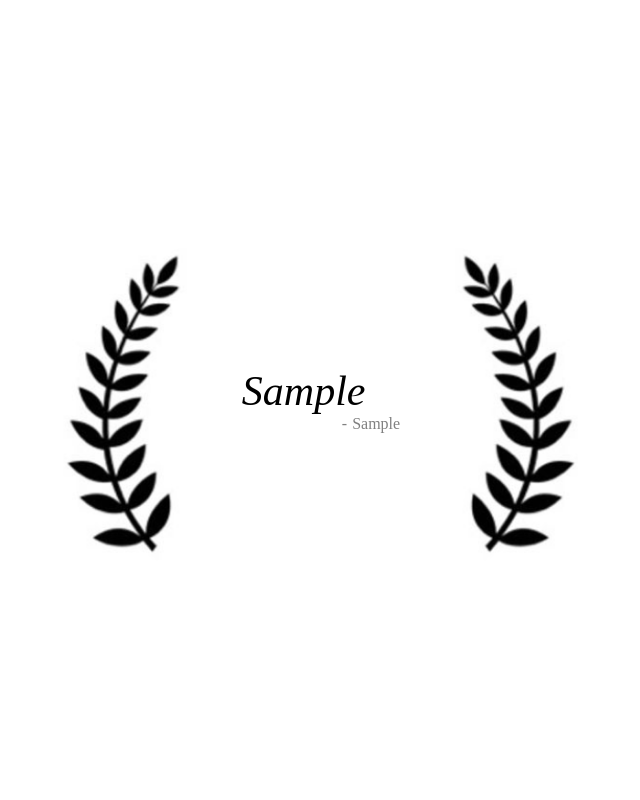
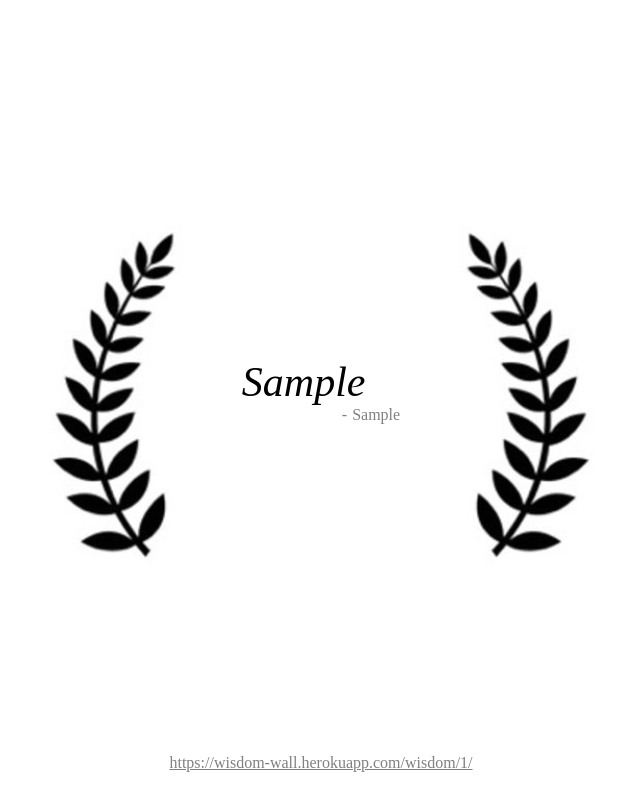
Before and after one commit to ognjetina/wisdom-wall, a Django app: page /wisdom/1/ in a window 1280 px wide. Shown: the whole page, without its empty margins (319-959 px from the left). Run offline with Django 3.2, Linux system fonts and the light colour scheme; tables that the repository leaves empty hold one stand-in row (values such as "Sample post").

Commit message:
Fix unknown wisodom id to redirect and add hyperlink to wisdom templates

```diff
--- a/wisdom/templates/home.html
+++ b/wisdom/templates/home.html
@@ -16,8 +16,28 @@
             background-color: white;
             align-items: center;
             justify-content: center;
-            padding: 200px;
+            padding: 20px;
+            flex-direction: column;
+        }
 
+        a:link {
+            color: gray;
+        }
+
+        a:visited {
+            color: gray;
+        }
+
+        a:hover {
+            color: blue;
+        }
+
+        .main_container {
+            display: inherit;
+            flex: 1;
+            background-color: white;
+            align-items: center;
+            justify-content: center;
         }
 
         .wisdom_container {
@@ -53,22 +73,25 @@
         }
 
     </style>
-      <meta http-equiv="refresh" content="480">
+    <meta http-equiv="refresh" content="480">
     <title>the fact of being based on sensible or wise thinking</title>
 </head>
 <body>
+<div class="main_container">
+    <img src="{% static "image.png" %}" alt="nothing">
+    <div class="wisdom_container">
 
-<img src="{% static "image.png" %}" alt="nothing" height="100%">
-<div class="wisdom_container">
+        <div class="words_of_wisdom">{{ wisdom.words_of_wisdom }}</div>
 
-    <div class="words_of_wisdom">{{ wisdom.words_of_wisdom }}</div>
+        <div class="wisdom_origin">
+            <div>-</div>
+            <div class="wisdom">{{ wisdom.wisdom_origin }}</div>
+        </div>
 
-    <div class="wisdom_origin">
-        <div>-</div>
-        <div class="wisdom">{{ wisdom.wisdom_origin }}</div>
     </div>
+    <img class="flip" src="{% static "image.png" %}" alt="nothing">
 
 </div>
-<img class="flip" src="{% static "image.png" %}" alt="nothing" height="100%">
+<a href="https://wisdom-wall.herokuapp.com/wisdom/{{ wisdom.id }}/">https://wisdom-wall.herokuapp.com/wisdom/{{ wisdom.id }}/</a>
 </body>
 </html>
--- a/wisdom/views.py
+++ b/wisdom/views.py
@@ -1,4 +1,4 @@
-from django.shortcuts import render
+from django.shortcuts import render, redirect
 
 from .models import Wisdom
 
@@ -11,5 +11,5 @@ def random_wisdom(request):
 def wisdom_by_id(request, wisdom_id):
     wisdom = Wisdom.objects.filter(id=wisdom_id).first()
     if not wisdom:
-        return random_wisdom(request)
+        return redirect('/')
     return render(request, 'home.html', {'wisdom': wisdom})
```
